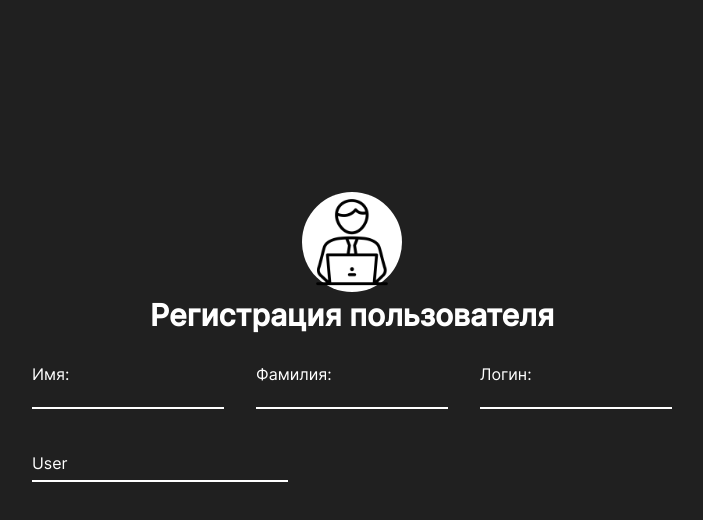
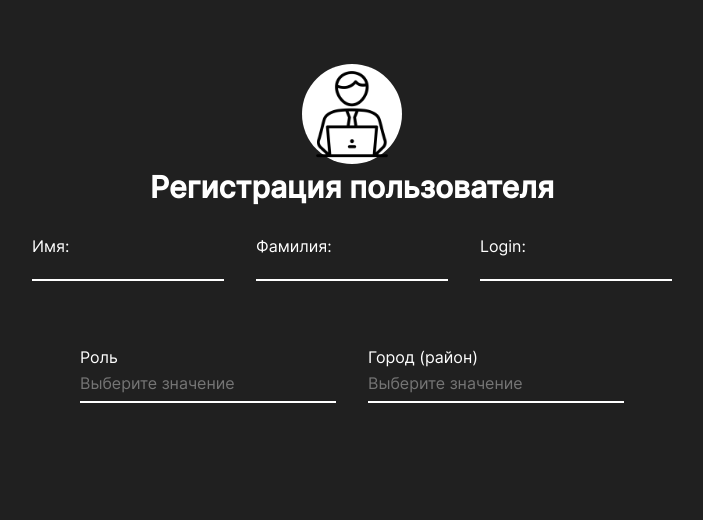
Before and after one commit to AntonMVl/education-frontend, a React (Vite) app: page /signup in a window 1280 px wide. Shown: the top 520 px of the page, without its empty margins (288-991 px from the left). Built offline with nearby package versions, Linux system fonts and the light colour scheme.

Commit message:
add two options in signUp

```diff
--- a/src/components/DropDown/DropDown.module.scss
+++ b/src/components/DropDown/DropDown.module.scss
@@ -40,6 +40,10 @@
 	margin: 4px 0 0;
 	padding: 0;
 	z-index: 10;
+	max-height: 200px; /* Ограничение высоты */
+	overflow-y: auto;
+	scrollbar-width: thin; /* Опционально: делает скролл менее заметным */
+	scrollbar-color: #888 transparent; /* Цвет скролла (для современных браузеров) */
 }
 
 .dropdown__option {
--- a/src/components/DropDown/DropDown.tsx
+++ b/src/components/DropDown/DropDown.tsx
@@ -1,34 +1,85 @@
-import { FC, useState } from 'react'
+import { FC, useEffect, useRef, useState } from 'react'
+import { DropdownProps } from '../../types/formInputTupes'
 import styles from './DropDown.module.scss'
 
-const Dropdown: FC = () => {
+const Dropdown: FC<DropdownProps> = ({ name, options, defaultValue }) => {
 	const [isOpen, setIsOpen] = useState(false)
-	const [selectedOption, setSelectedOption] = useState<string>('User')
+	const [selectedOption, setSelectedOption] = useState<string>(
+		defaultValue || ''
+	)
+	const [filteredOptions, setFilteredOptions] = useState<string[]>(options)
+	const dropdownRef = useRef<HTMLDivElement>(null)
 
-	const options = ['User', 'TeamLeader', 'Admin']
-
+	// Открытие/закрытие списка
 	const toggleDropdown = () => {
-		setIsOpen(!isOpen)
+		setIsOpen(prev => !prev)
 	}
 
+	// Выбор опции
 	const handleOptionClick = (option: string) => {
 		setSelectedOption(option)
 		setIsOpen(false)
+		setFilteredOptions(options) // Сброс фильтра после выбора
 	}
 
+	// Обработка ввода в поле
+	const handleInputChange = (e: React.ChangeEvent<HTMLInputElement>) => {
+		const value = e.target.value
+		setSelectedOption(value)
+
+		// Фильтрация списка опций
+		setFilteredOptions(
+			options.filter(option =>
+				option.toLowerCase().startsWith(value.toLowerCase())
+			)
+		)
+	}
+
+	// Закрытие списка при клике вне компонента или нажатии Esc
+	useEffect(() => {
+		const handleClickOutside = (event: MouseEvent) => {
+			if (
+				dropdownRef.current &&
+				!dropdownRef.current.contains(event.target as Node)
+			) {
+				setIsOpen(false)
+			}
+		}
+
+		const handleKeyDown = (event: KeyboardEvent) => {
+			if (event.key === 'Escape') {
+				setIsOpen(false)
+			}
+		}
+
+		document.addEventListener('mousedown', handleClickOutside)
+		document.addEventListener('keydown', handleKeyDown)
+
+		return () => {
+			document.removeEventListener('mousedown', handleClickOutside)
+			document.removeEventListener('keydown', handleKeyDown)
+		}
+	}, [])
+
 	return (
-		<div className={styles.dropdown__container}>
-			<div
+		<div className={styles.dropdown__container} ref={dropdownRef}>
+			<label htmlFor={name} className={styles.dropdown__label}>
+				{name}
+			</label>
+			<input
+				type='text'
 				className={`${styles.dropdown__input} ${
 					isOpen ? styles.dropdown__input_active : ''
 				}`}
+				value={selectedOption}
 				onClick={toggleDropdown}
-			>
-				{selectedOption}
-			</div>
+				onChange={handleInputChange}
+				placeholder='Выберите значение'
+			/>
 			{isOpen && (
 				<ul className={styles.dropdown__menu}>
-					{options.map(option => (
+					{filteredOptions.length > 0 ? (
+						filteredOptions.map(option => (
 							<li
 								key={option}
 								className={styles.dropdown__option}
@@ -36,9 +87,13 @@ const Dropdown: FC = () => {
 							>
 								{option}
 							</li>
-					))}
+						))
+					) : (
+						<li className={styles.dropdown__noOptions}>Ничего не найдено</li>
+					)}
 				</ul>
 			)}
+			<input type='hidden' name={name} value={selectedOption} />
 		</div>
 	)
 }
--- /dev/null
+++ b/src/constants/DropDownOptionValuse.ts
@@ -0,0 +1,24 @@
+export const roleNames: string[] = ['User', 'TeamLeader', 'Admin', 'SuperAdmin']
+export const cityNames: string[] = [
+	'Сыктывкар',
+	'Эжва',
+	'Воркута',
+	'Ухта',
+	'Печора',
+	'Усинск',
+	'Сосногорск',
+	'Инта',
+	'Вуктыл',
+	'Ижемский',
+	'Княжпогостский',
+	'Койгородский',
+	'Корткеросский',
+	'Прилузский',
+	'Сыктывдинский',
+	'Сысольский',
+	'Троицко-Печорский',
+	'Удорский',
+	'Усть-Вымский',
+	'Усть-Куломский',
+	'Усть-Цилемский',
+]
--- a/src/pages/SignUp/SignUp.module.scss
+++ b/src/pages/SignUp/SignUp.module.scss
@@ -6,7 +6,7 @@
 	align-items: center;
 	justify-content: center;
 	flex-direction: column;
-	padding-top: 15%;
+	padding-top: 5%;
 	gap: 2vh;
 
 	&__button {
@@ -37,7 +37,7 @@
 		display: flex;
 		flex-direction: column;
 		padding: 2%;
-		gap: 15%;
+		gap: 30px;
 		align-items: center;
 		justify-content: center;
 	}
@@ -46,5 +46,6 @@
 .signUp__inputContainer {
 	width: 100%;
 	display: flex;
+	justify-content: center;
 	gap: 5%;
 }
--- a/src/pages/SignUp/SignUp.tsx
+++ b/src/pages/SignUp/SignUp.tsx
@@ -3,6 +3,7 @@ import { Link } from 'react-router-dom'
 import mainIcon from '../../assets/main-icon.png'
 import Dropdown from '../../components/DropDown/DropDown'
 import FormInput from '../../components/FormInput/FormInput'
+import { cityNames, roleNames } from '../../constants/DropDownOptionValuse'
 import styles from './SignUp.module.scss'
 
 const SignUp: FC = () => {
@@ -20,10 +21,11 @@ const SignUp: FC = () => {
 				<div className={styles.signUp__inputContainer}>
 					<FormInput titleName='Имя:' inputName='firstName' />
 					<FormInput titleName='Фамилия:' inputName='lastName' />
-					<FormInput titleName='Логин:' inputName='login' />
+					<FormInput titleName='Login:' inputName='login' />
 				</div>
 				<div className={styles.signUp__inputContainer}>
-					<Dropdown />
+					<Dropdown name='Роль' options={roleNames} />
+					<Dropdown name='Город (район)' options={cityNames} />
 				</div>
 			</form>
 		</section>
--- a/src/types/formInputTupes.ts
+++ b/src/types/formInputTupes.ts
@@ -7,3 +7,9 @@ export interface FormInputProps {
 export interface PopupProps {
 	isOpen: boolean
 }
+
+export interface DropdownProps {
+	name: string
+	options: string[]
+	defaultValue?: string
+}
```
Lines whose indentation alone changed are shown as unchanged.
